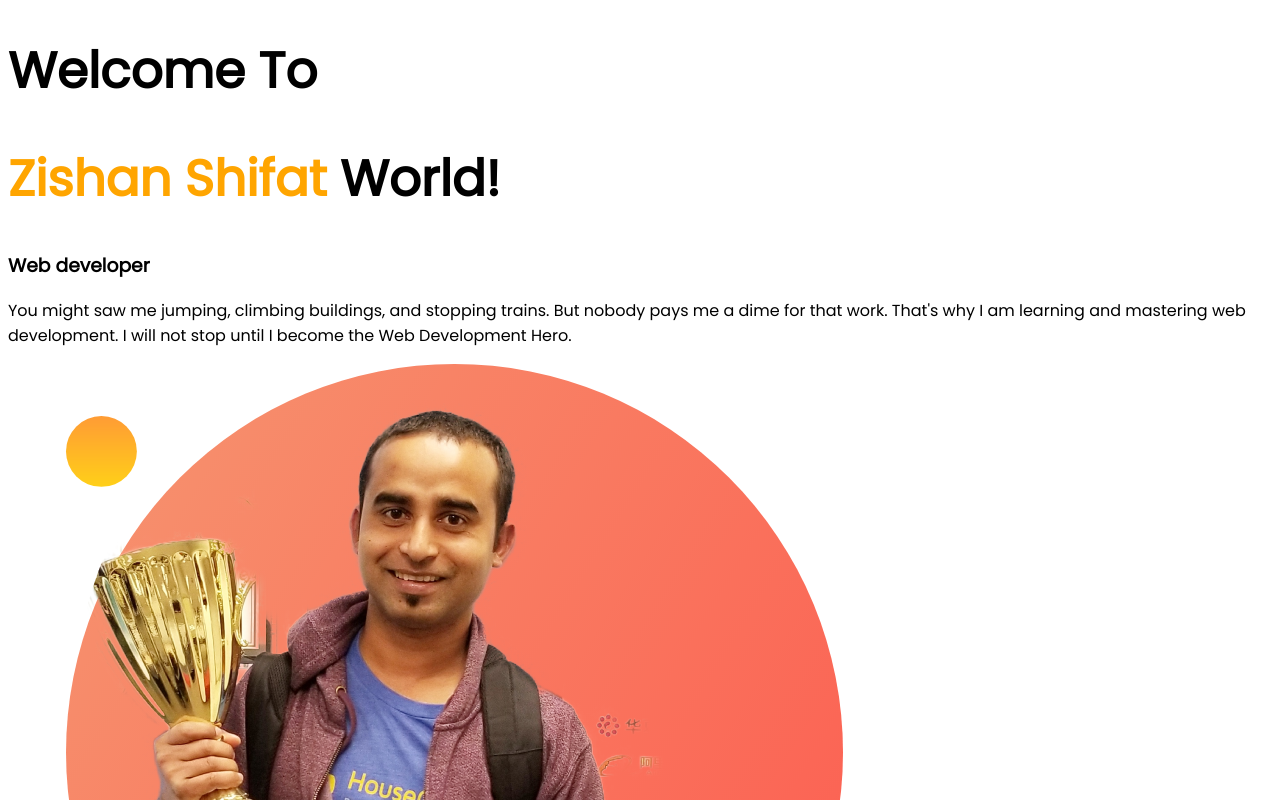
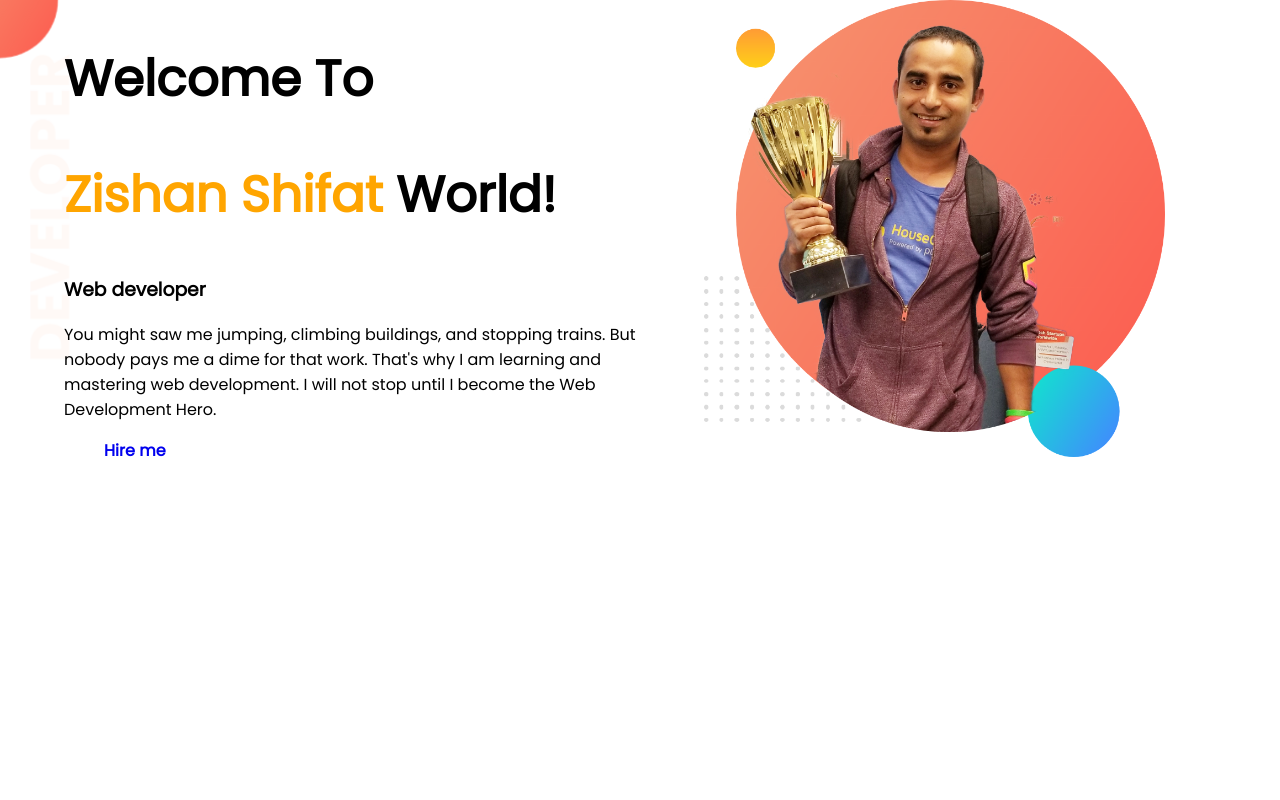
Before and after one commit to Zis20/developer-portfolio, a plain HTML site: page index.html in a window 1280 px wide. Shown: the top 800 px of the page. Drawn offline with Linux system fonts and the light colour scheme.

Commit message:
my first organized website

```diff
--- a/index.html
+++ b/index.html
@@ -1,5 +1,6 @@
 <!DOCTYPE html>
 <html lang="en">
+
 <head>
     <meta charset="UTF-8">
     <meta http-equiv="X-UA-Compatible" content="IE=edge">
@@ -10,11 +11,24 @@
     <link href="https://fonts.googleapis.com/css2?family=Poppins&display=swap" rel="stylesheet">
     <link rel="stylesheet" href="style.css">
 </head>
+
 <body>
-    <h1>Welcome To</h1>
-    <h1><span class="color">Zishan Shifat</span> World!</h1>
-    <h3>Web developer</h3>
-    <p>You might saw me jumping, climbing buildings, and stopping trains. But nobody pays me a dime for that work. That's why I am learning and mastering web development. I will not stop until I become the Web Development Hero.</p>
-    <img src="images/jhankar.png" alt="">
+    <section class="top-banner">
+        <div class="half-width">
+            <h1>Welcome To</h1>
+            <h1><span class="color">Zishan Shifat</span> World!</h1>
+            <h3>Web developer</h3>
+            <p>You might saw me jumping, climbing buildings, and stopping trains. But nobody pays me a dime for that
+                work.
+                That's why I am learning and mastering web development. I will not stop until I become the Web
+                Development
+                Hero.</p>
+            <a class="link-button" target="_blank"
+                href="https://www.linkedin.com/in/a-f-m-shifat-ullah-zishan-58a777229/">Hire me</a>
+        </div>
+        <div class="half-width"><img src="images/jhankar.png" alt="">
+        </div>
+    </section>
 </body>
+
 </html>
--- a/style.css
+++ b/style.css
@@ -1,5 +1,6 @@
 body{
     font-family: 'Poppins', sans-serif;
+    margin: 0;
 }
 h1{
     font-size: 50px;
@@ -7,3 +8,25 @@ h1{
 .color{
     color: orange;
 }
+section{
+    display: flex;
+}
+.half-width{
+    width: 50%;
+    padding-left: 5%;
+}
+.half-width img{
+    width: 80%;
+}
+.link-button{
+    text-decoration: none;
+   background-image: linear-gradient(orange tomato);
+    padding: 10px 40px;
+
+   font-weight: 700;
+    border-radius: 5px;
+}
+.top-banner{
+    background-image: url(images/top-banner.png);
+    background-repeat: no-repeat;
+}
```
